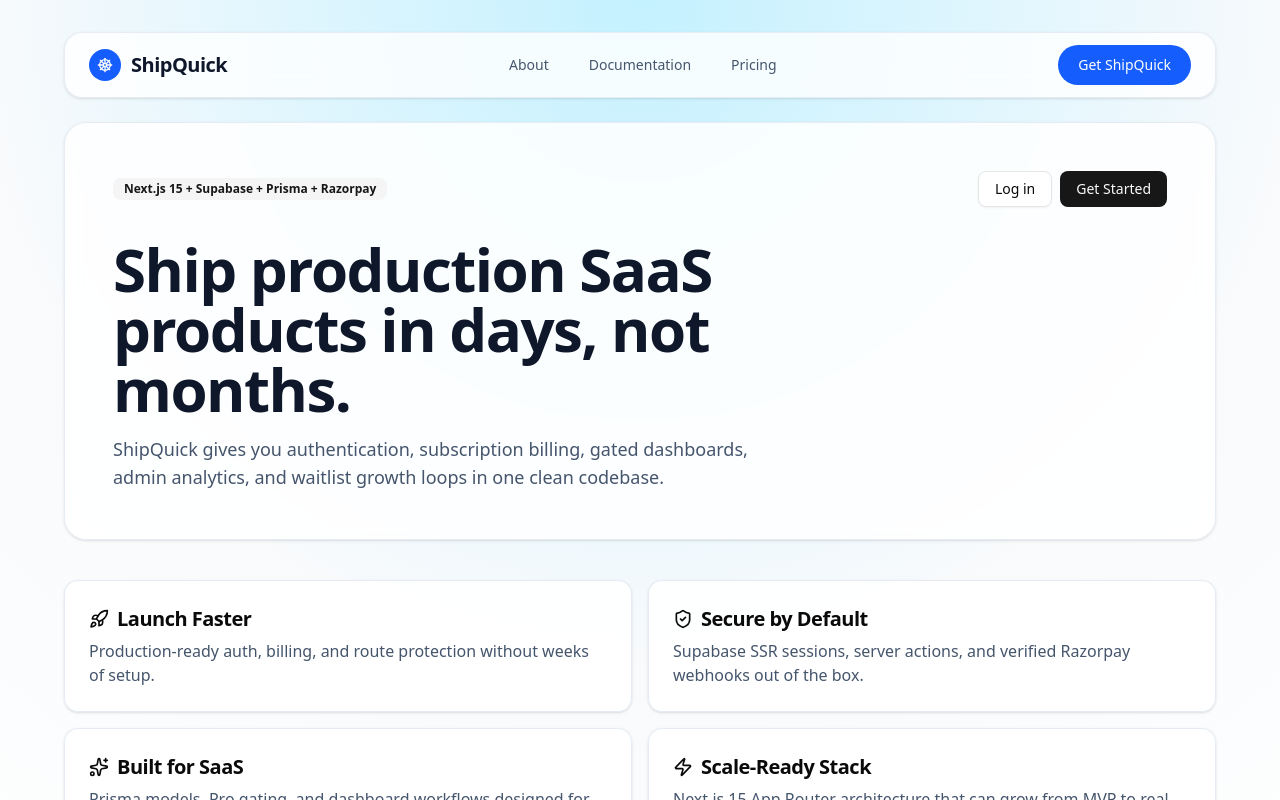
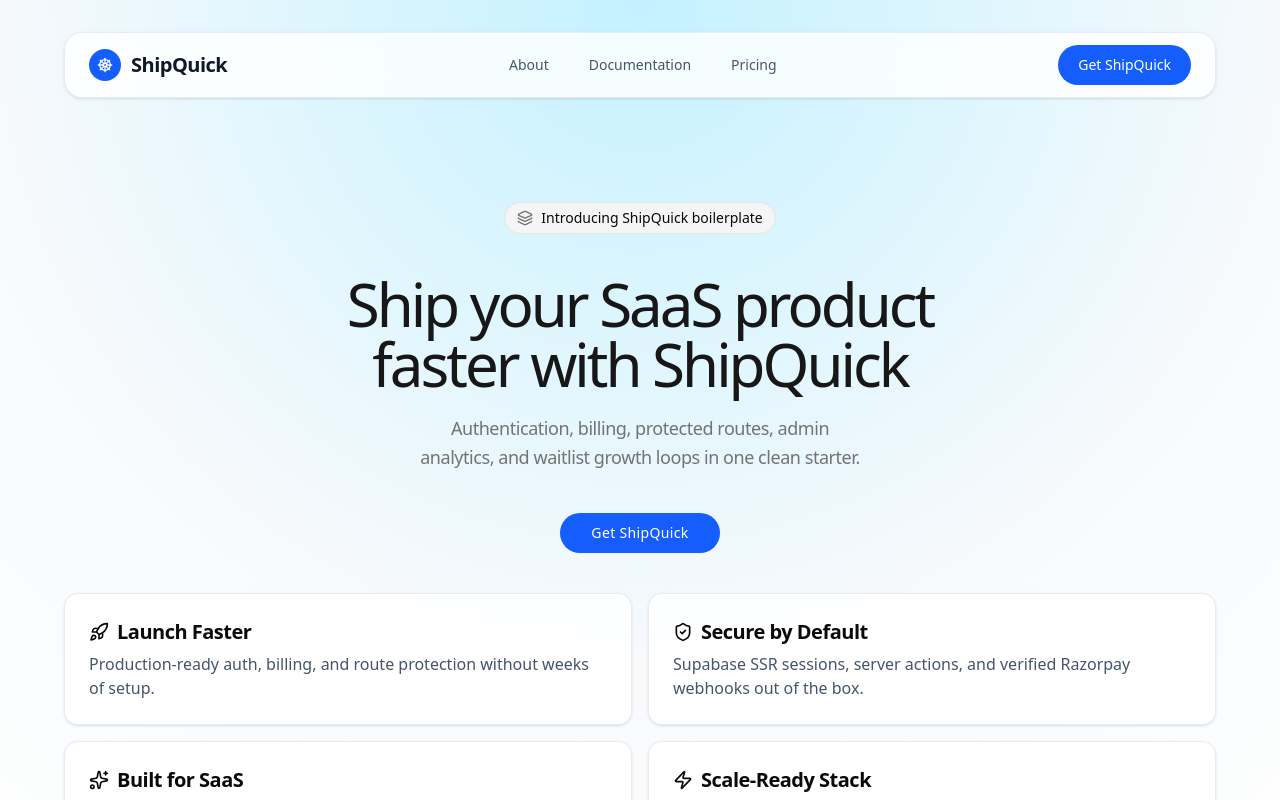
Before and after one commit to Gautham28/shipquick, a Next.js app: page / in a window 1280 px wide. Shown: the top 800 px of the page. Built offline with nearby package versions, Linux system fonts and the light colour scheme; no server answers.

Commit message:
hero section added

```diff
--- a/src/app/page.tsx
+++ b/src/app/page.tsx
@@ -1,11 +1,10 @@
-import Link from "next/link"
 import { Rocket, ShieldCheck, Sparkles, Zap } from "lucide-react"
 
 import { CheckoutButton } from "@/components/checkout-button"
+import { HeroSection } from "@/components/sections/hero-section"
 import { MarketingNavbar } from "@/components/sections/marketing-navbar"
 import { WaitlistForm } from "@/components/waitlist-form"
 import { Badge } from "@/components/ui/badge"
-import { Button } from "@/components/ui/button"
 import { Card, CardContent, CardDescription, CardHeader, CardTitle } from "@/components/ui/card"
 
 const features = [
@@ -55,31 +54,8 @@
     <main className="min-h-screen bg-[radial-gradient(circle_at_top,_#c4f1ff_0%,_#f8fafc_45%,_#ffffff_80%)] px-6 py-6 sm:py-8">
       <MarketingNavbar />
 
-      <section className="mx-auto mt-6 max-w-6xl">
-        <header
-          id="about"
-          className="scroll-mt-28 rounded-3xl border border-slate-200/80 bg-white/85 p-8 shadow-sm backdrop-blur sm:p-12"
-        >
-          <div className="flex flex-wrap items-center justify-between gap-3">
-            <Badge variant="secondary">Next.js 15 + Supabase + Prisma + Razorpay</Badge>
-            <div className="flex gap-2">
-              <Button asChild variant="outline">
-                <Link href="/login">Log in</Link>
-              </Button>
-              <Button asChild>
-                <Link href="/signup">Get Started</Link>
-              </Button>
-            </div>
-          </div>
-
-          <h1 className="mt-8 max-w-3xl text-4xl font-bold tracking-tight text-slate-900 sm:text-6xl">
-            Ship production SaaS products in days, not months.
-          </h1>
-          <p className="mt-4 max-w-2xl text-lg text-slate-600">
-            ShipQuick gives you authentication, subscription billing, gated dashboards, admin analytics, and waitlist
-            growth loops in one clean codebase.
-          </p>
-        </header>
+      <section className="mx-auto mt-2 max-w-6xl">
+        <HeroSection />
 
         <section id="documentation" className="mt-10 scroll-mt-28 grid gap-4 sm:grid-cols-2">
           {features.map(({ icon: Icon, title, description }) => (
--- /dev/null
+++ b/src/components/sections/hero-section.tsx
@@ -0,0 +1,47 @@
+import Link from "next/link"
+import { Layers } from "lucide-react"
+
+const hero = {
+  badge: "Introducing ShipQuick boilerplate",
+  title: "Ship your SaaS product faster with ShipQuick",
+  description:
+    "Authentication, billing, protected routes, admin analytics, and waitlist growth loops in one clean starter.",
+  cta: {
+    text: "Get ShipQuick",
+    href: "/signup",
+  },
+}
+
+export function HeroSection() {
+  return (
+    <section id="about" className="relative w-full scroll-mt-28">
+      <div className="relative flex w-full flex-col items-center px-6">
+        <div className="absolute inset-0">
+          <div className="absolute inset-0 -z-10 h-[600px] w-full rounded-b-xl [background:radial-gradient(125%_125%_at_50%_10%,var(--background)_40%,var(--secondary)_100%)] md:h-[800px]" />
+        </div>
+        <div className="relative z-10 mx-auto flex h-full w-full max-w-3xl flex-col items-center justify-center gap-10 pt-20 sm:pt-24">
+          <p className="flex h-8 items-center gap-2 rounded-full border border-border bg-accent px-3 text-sm">
+            <Layers className="size-4 text-muted-foreground" />
+            {hero.badge}
+          </p>
+          <div className="flex flex-col items-center justify-center gap-5">
+            <h1 className="text-balance text-center text-3xl font-medium tracking-tighter text-primary md:text-4xl lg:text-5xl xl:text-6xl">
+              {hero.title}
+            </h1>
+            <p className="text-balance text-center text-base font-medium leading-relaxed tracking-tight text-muted-foreground md:text-lg">
+              {hero.description}
+            </p>
+          </div>
+          <div className="flex flex-wrap items-center justify-center gap-2.5">
+            <Link
+              href={hero.cta.href}
+              className="flex h-10 min-w-40 items-center justify-center rounded-full bg-blue-600 px-6 text-sm font-medium tracking-wide text-white transition-all ease-out hover:bg-blue-500 active:scale-95"
+            >
+              {hero.cta.text}
+            </Link>
+          </div>
+        </div>
+      </div>
+    </section>
+  )
+}
```
